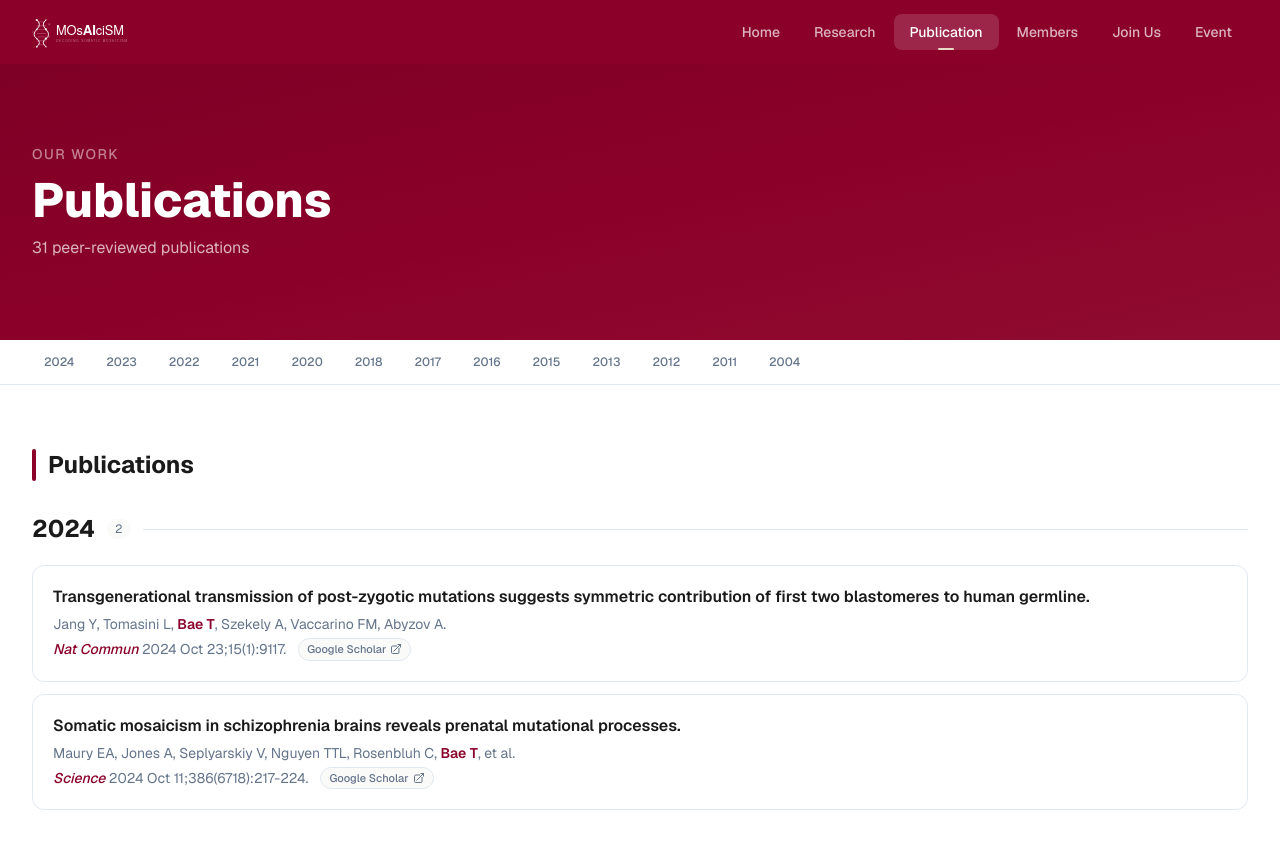
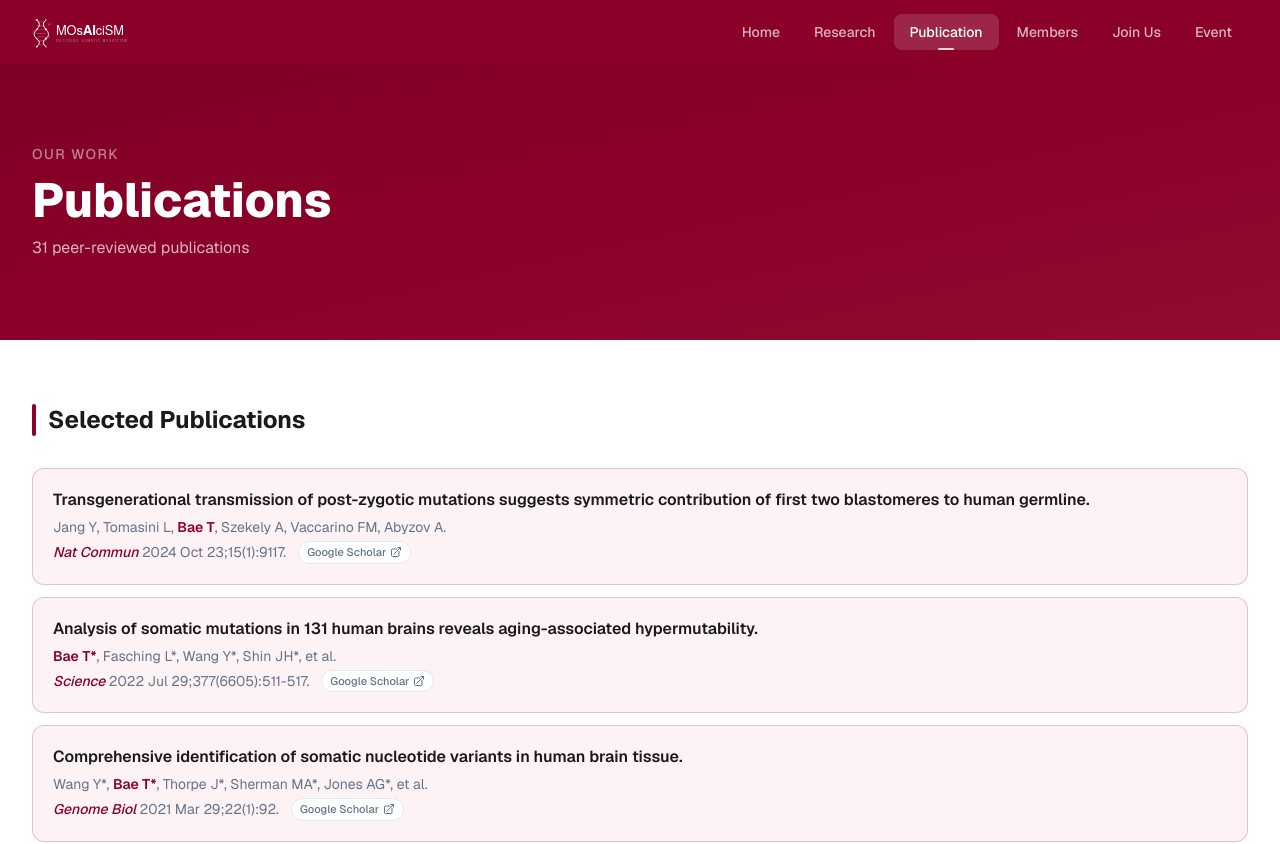
Before and after one commit to bioz1lee/lab-portal, a Next.js app: page /lab-portal/publication in a window 1280 px wide. Shown: the top 844 px of the page. Built offline with nearby package versions, Linux system fonts and the light colour scheme.

Commit message:
Add Selected Publications section at top of publications page

```diff
--- a/src/app/publication/page.tsx
+++ b/src/app/publication/page.tsx
@@ -21,6 +21,7 @@ const publications: Publication[] = [
     journal: 'Nat Commun',
     year: 2024,
     detail: '2024 Oct 23;15(1):9117.',
+    highlight: true,
   },
   {
     authors: 'Maury EA, Jones A, Seplyarskiy V, Nguyen TTL, Rosenbluh C, Bae T, et al.',
@@ -100,6 +101,7 @@ const publications: Publication[] = [
     journal: 'Science',
     year: 2021,
     detail: '2021 Mar 19;371(6535):1245-1248.',
+    highlight: true,
   },
   {
     authors: 'Bizzotto S, Dou Y, Ganz J, Doan RN, Kwon M, Bohrson CL, Kim SN, Bae T, Abyzov A, NIMH Brain Somatic Mosaicism Network, Park PJ, Walsh CA.',
@@ -263,6 +265,38 @@ export default function PublicationPage() {
         </div>
       </section>
 
+      {/* Selected Publications */}
+      <PageSection title="Selected Publications">
+        <div className="space-y-3">
+          {publications.filter((p) => p.highlight).map((pub, i) => (
+            <div
+              key={i}
+              className="rounded-xl border border-crimson/20 bg-crimson-50 p-5 hover:shadow-md hover:border-crimson/40 transition-all duration-200"
+            >
+              <p className="font-semibold text-foreground leading-snug">{pub.title}</p>
+              <p className="text-sm text-muted mt-1.5">{boldPI(pub.authors)}</p>
+              <div className="flex items-center gap-3 mt-1 flex-wrap">
+                <p className="text-sm">
+                  <span className="font-medium text-crimson italic">{pub.journal}</span>
+                  <span className="text-muted"> {pub.detail}</span>
+                </p>
+                <a
+                  href={`https://scholar.google.com/scholar?q=${encodeURIComponent(pub.title)}`}
+                  target="_blank"
+                  rel="noopener noreferrer"
+                  className="inline-flex items-center gap-1 text-[11px] font-medium text-muted hover:text-crimson bg-white px-2 py-0.5 rounded-full border border-border hover:border-crimson/20 transition-colors"
+                >
+                  Google Scholar
+                  <svg className="w-3 h-3" fill="none" stroke="currentColor" strokeWidth={2} viewBox="0 0 24 24" aria-hidden="true">
+                    <path strokeLinecap="round" strokeLinejoin="round" d="M13.5 6H5.25A2.25 2.25 0 0 0 3 8.25v10.5A2.25 2.25 0 0 0 5.25 21h10.5A2.25 2.25 0 0 0 18 18.75V10.5m-10.5 6L21 3m0 0h-5.25M21 3v5.25" />
+                  </svg>
+                </a>
+              </div>
+            </div>
+          ))}
+        </div>
+      </PageSection>
+
       {/* Year quick-nav */}
       <div className="sticky top-16 z-40 bg-white/90 backdrop-blur-sm border-b border-border">
         <div className="max-w-7xl mx-auto px-4 sm:px-6 lg:px-8 py-2.5 flex gap-2 overflow-x-auto">
```
